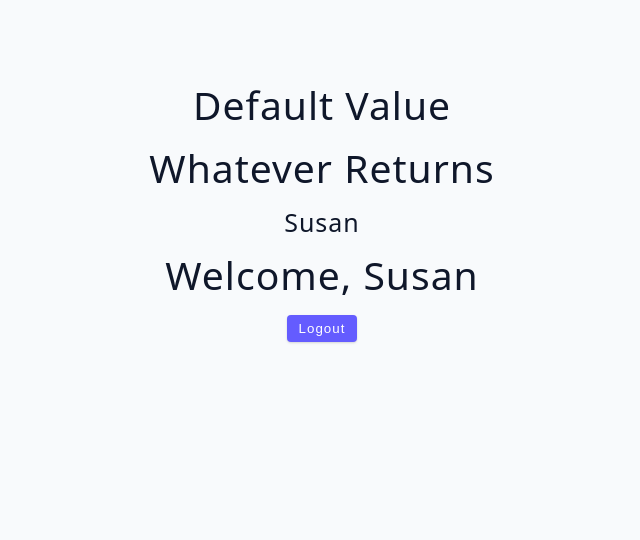
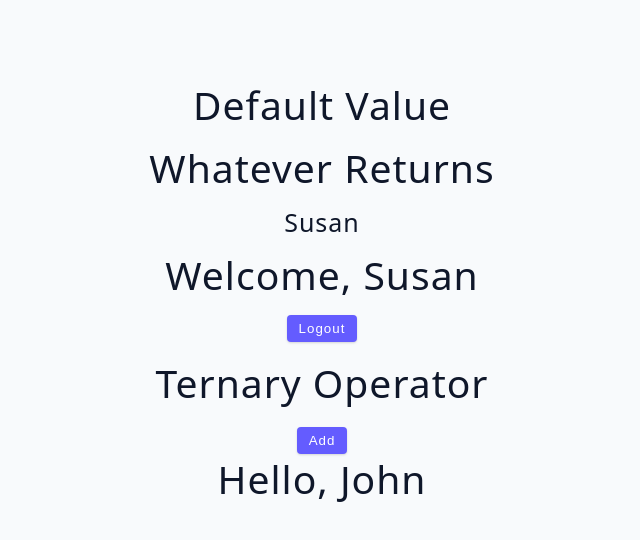
Before and after one commit to m-rokon/react-again, a React (Vite) app in the folder 03-advanced-react/: page / in a window 1280 px wide. Shown: the top 540 px of the page, without its empty margins (318-958 px from the left). Built offline with nearby package versions, Linux system fonts and the light colour scheme.

Commit message:
`short-circut` - content using ternary operator

```diff
--- a/03-advanced-react/src/tutorial/03-conditional-rendering/starter/05-short-circuit-examples.jsx
+++ b/03-advanced-react/src/tutorial/03-conditional-rendering/starter/05-short-circuit-examples.jsx
@@ -34,6 +34,18 @@ const ShortCircuitExamples = () => {
 				</div>
 			)}
 			{user && <SomeComponent name={name} />}
+			{/* conditional content - ternary operator */}
+			<h2 style={{ margin: "1rem 0" }}>Ternary Operator</h2>
+			<button className="btn">{isEditing ? "edit" : "add"}</button>
+			{user ? (
+				<div>
+					<h2>Hello, {user.name}</h2>
+				</div>
+			) : (
+				<div>
+					<h2>Please Login</h2>
+				</div>
+			)}
 		</div>
 	);
 };
```
